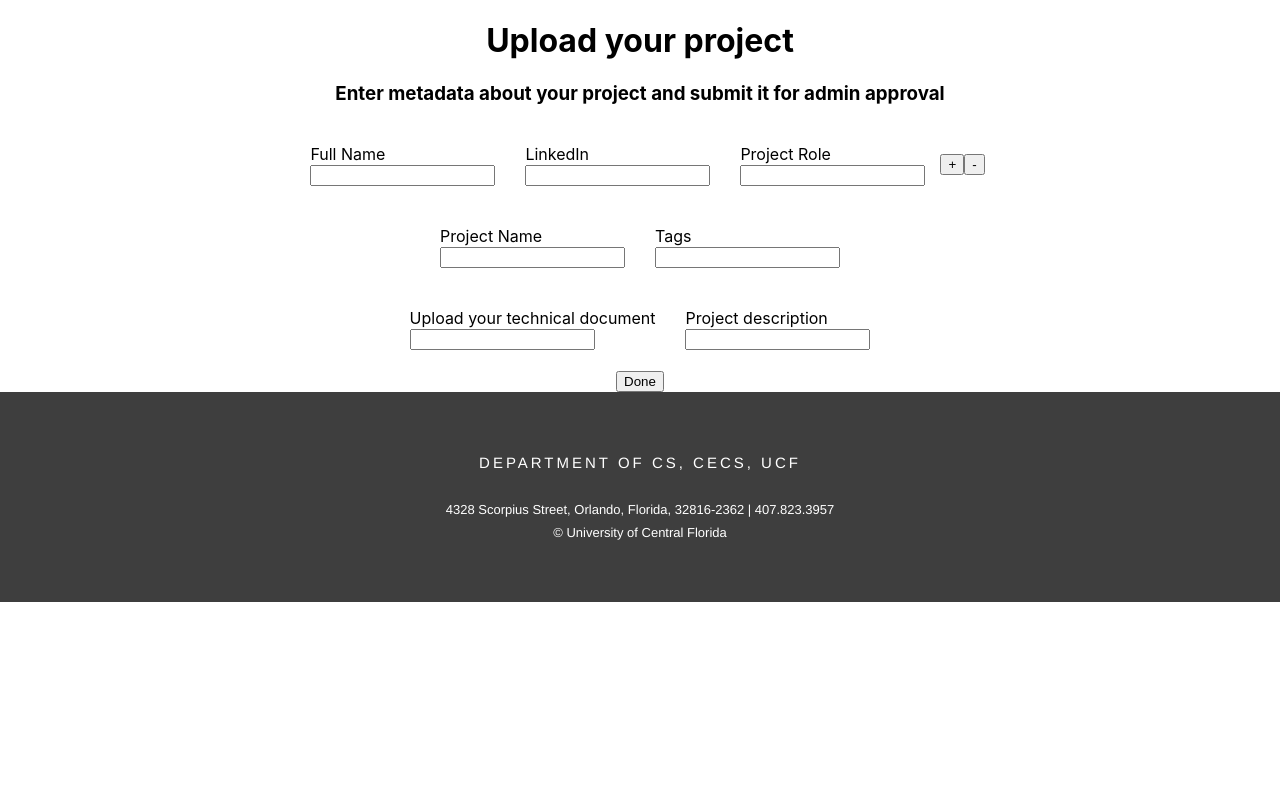
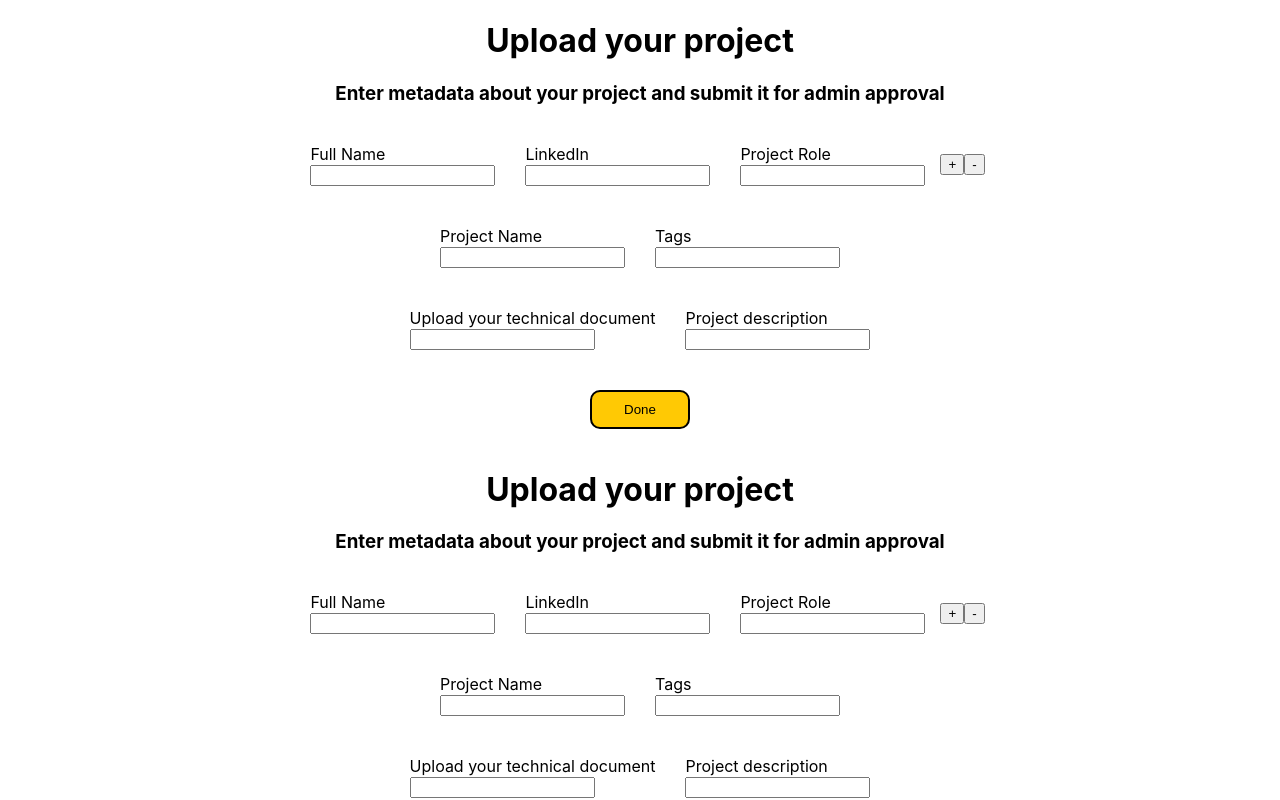
Before and after one commit to sopgeo/Senior-Design-Rising-Server-Project, a React (Create React App) app in the folder frontend/: page /Upload in a window 1280 px wide. Shown: the top 800 px of the page. Built offline with nearby package versions, Linux system fonts and the light colour scheme.

Commit message:
styled done button

```diff
--- a/frontend/src/App.js
+++ b/frontend/src/App.js
@@ -16,7 +16,7 @@ function App() {
       </BrowserRouter>
 
       {/* Uncomment the below line to view and edit upload page */}
-      {/* <Upload/> */}
+      <Upload/>
       <CsFooter/>
     </div>
   );
--- a/frontend/src/css/Upload.css
+++ b/frontend/src/css/Upload.css
@@ -1,6 +1,20 @@
+#done-button {
+    width: 100px;
+    margin: 20px;
+    background-color: #FFC904;
+    padding: 10px;
+    border-radius: 10px;
+    border: 2px solid black;
+}
+
+/* #done-button:hover {
+    background-color: ;
+} */
+
 /* #proj-name-input, #tags-input, #full-name-input, #linked-in-input, #project-role-input {
     margin: 5px;
 } */
+
 .user-info {
     margin: 10px;
     display: inline-flex;
```
